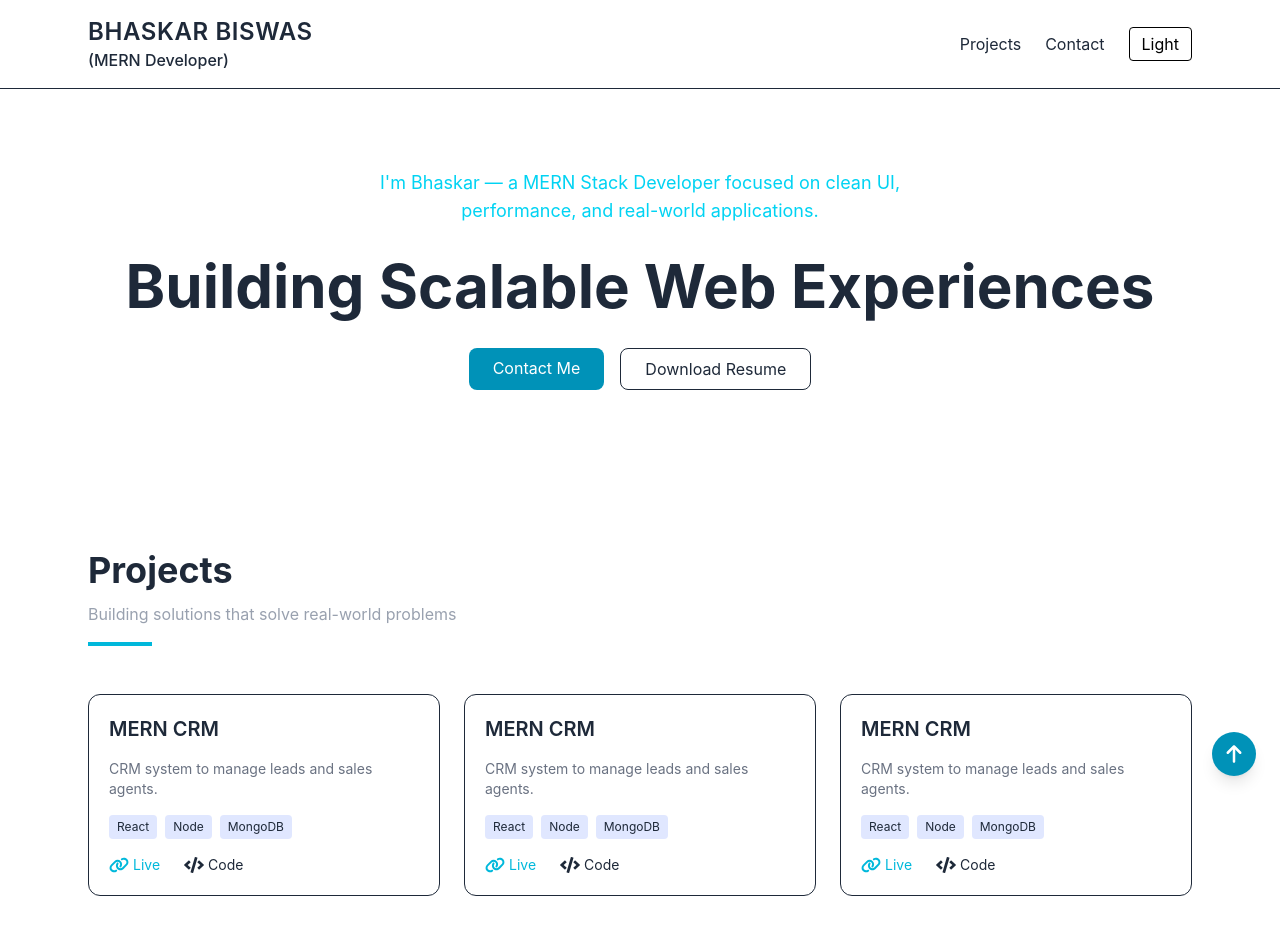
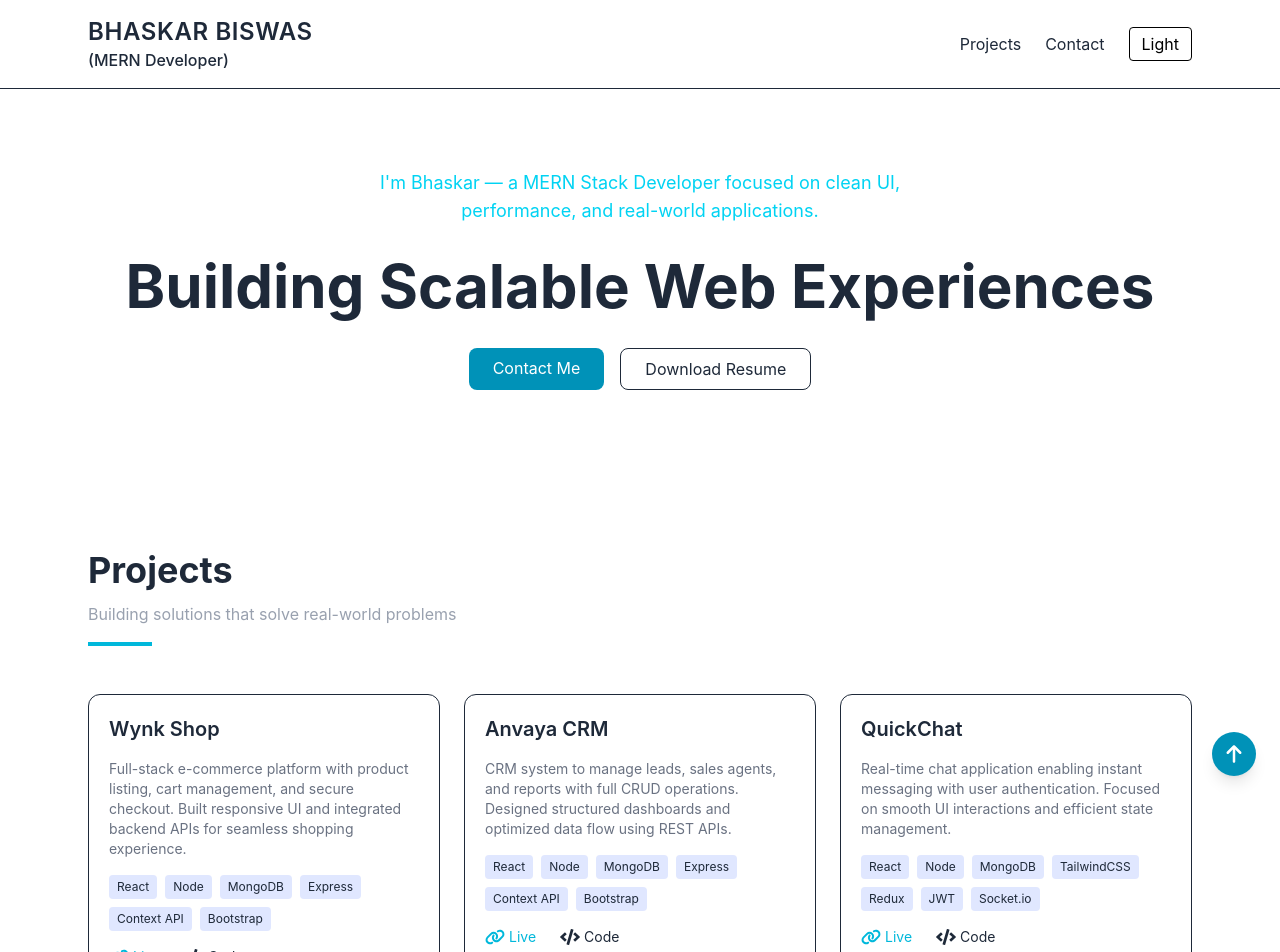
Before and after one commit to bhaskarbiswas04/Portfolio-BB, a React (Vite) app: page / in a window 1280 px wide. Shown: the top 952 px of the page. Built offline with nearby package versions, Linux system fonts and the light colour scheme.

Commit message:
updt: sections

```diff
--- a/src/App.jsx
+++ b/src/App.jsx
@@ -1,6 +1,6 @@
 import { useState, useEffect } from "react";
 import Navbar from "./components/Navbar";
-import Hero from "./components/Hero";
+import Intro from "./components/Intro";
 import Projects from "./components/Projects";
 import TechStack from "./components/TechStack";
 import Contact from "./components/Contact";
@@ -22,7 +22,7 @@ export default function App() {
   return (
     <div className="bg-white dark:bg-[#0f172a] text-gray-800 dark:text-gray-200 transition-colors duration-300">
       <Navbar dark={dark} setDark={setDark} />
-      <Hero />
+      <Intro />
       <Projects />
       <TechStack />
       <Contact />
--- a/src/components/Contact.jsx
+++ b/src/components/Contact.jsx
@@ -22,7 +22,7 @@ export default function Contact() {
               href={item.link}
               whileHover={{ scale: 1.03 }}
               transition={{ duration: 0.2 }}
-              className="border border-gray-800 rounded-xl p-6 flex gap-4 items-start hover:bg-gray-900/40 transition"
+              className="border rounded-xl p-6 flex gap-4 items-start hover:bg-gray-900/40 transition"
             >
               <div className="text-cyan-500 mt-1">
                 <Icon size={22} />
--- a/src/components/Hero.jsx
+++ b/src/components/Intro.jsx
@@ -1,6 +1,6 @@
 import Section from "./Section";
 
-export default function Hero() {
+export default function Intro() {
   return (
     <Section>
       <div className="text-center space-y-6">
--- a/src/components/Projects.jsx
+++ b/src/components/Projects.jsx
@@ -34,7 +34,7 @@ export default function Projects() {
               {p.tech.map((t, i) => (
                 <span
                   key={i}
-                  className="text-xs bg-indigo-100 dark:bg-indigo-900 px-2 py-1 rounded"
+                  className="text-xs bg-indigo-100 dark:bg-cyan-900 px-2 py-1 rounded"
                 >
                   {t}
                 </span>
--- a/src/data/projects.js
+++ b/src/data/projects.js
@@ -1,22 +1,25 @@
 export const projects = [
   {
-    name: "MERN CRM",
-    description: "CRM system to manage leads and sales agents.",
-    tech: ["React", "Node", "MongoDB"],
+    name: "Wynk Shop",
+    description:
+      "Full-stack e-commerce platform with product listing, cart management, and secure checkout. Built responsive UI and integrated backend APIs for seamless shopping experience.",
+    tech: ["React", "Node", "MongoDB", "Express", "Context API", "Bootstrap"],
     live: "#",
     github: "#",
   },
   {
-    name: "MERN CRM",
-    description: "CRM system to manage leads and sales agents.",
-    tech: ["React", "Node", "MongoDB"],
+    name: "Anvaya CRM",
+    description:
+      "CRM system to manage leads, sales agents, and reports with full CRUD operations. Designed structured dashboards and optimized data flow using REST APIs.",
+    tech: ["React", "Node", "MongoDB", "Express", "Context API", "Bootstrap"],
     live: "#",
     github: "#",
   },
   {
-    name: "MERN CRM",
-    description: "CRM system to manage leads and sales agents.",
-    tech: ["React", "Node", "MongoDB"],
+    name: "QuickChat",
+    description:
+      "Real-time chat application enabling instant messaging with user authentication. Focused on smooth UI interactions and efficient state management.",
+    tech: ["React", "Node", "MongoDB", "TailwindCSS", "Redux", "JWT", "Socket.io"],
     live: "#",
     github: "#",
   },
```
